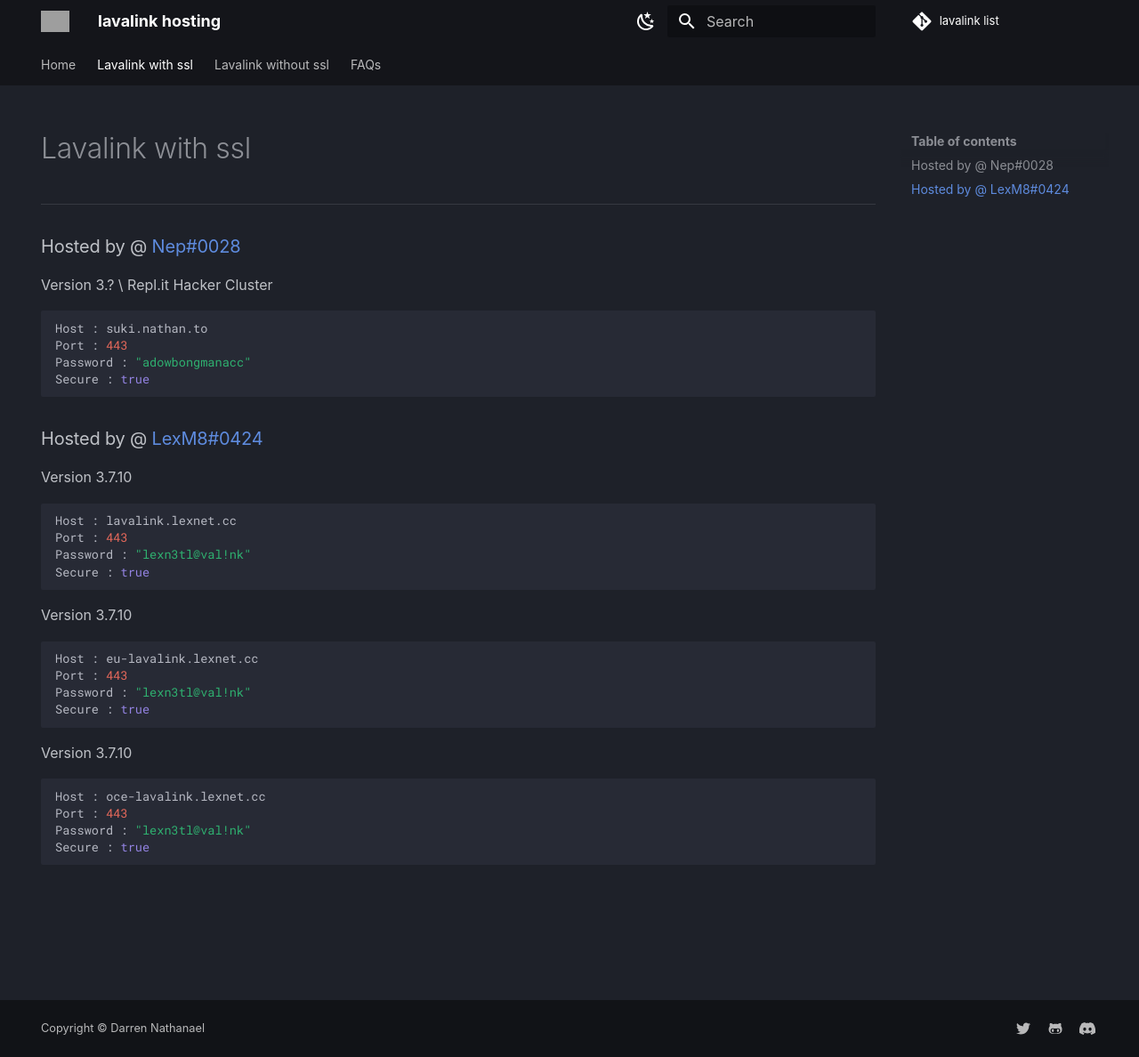
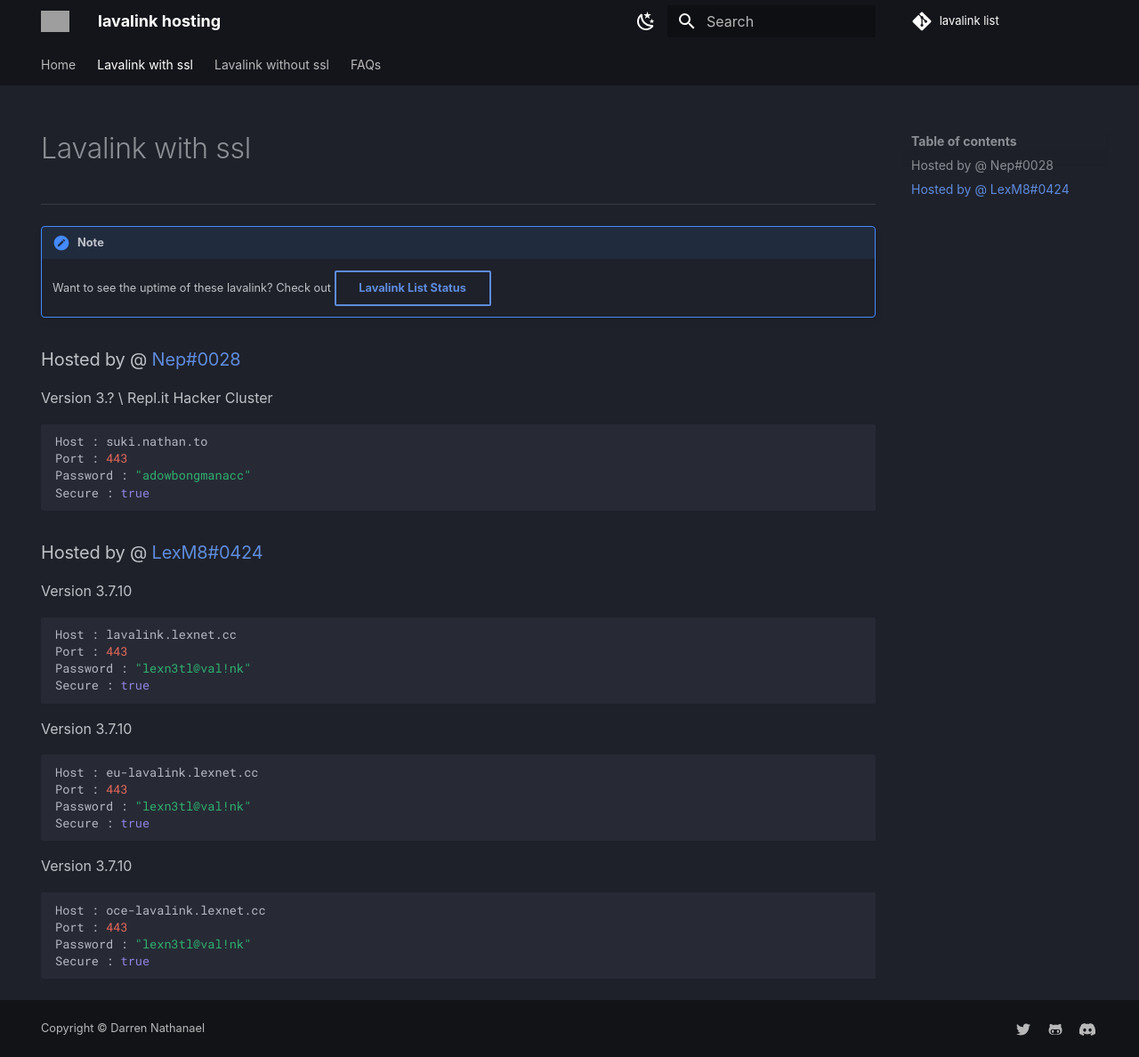
Before and after one commit to DarrenOfficial/lavalink-list, an MkDocs documentation site: the page built from docs/SSL/lavalink-with-ssl.md, in a window 1280 px wide and 1188 px high. Shown: the whole window at 89% size. Built offline with MkDocs 1.6.1 and Material for MkDocs 9.7.7, drawn with Linux system fonts in a browser that asks for light colours; comment, search, counter and statistics services are not loaded; a style sheet for code colours, icons or effects is not loaded; grey boxes are pictures that could not be loaded.

Commit message:
Status Page (#405)
* Formatting

* SSL

* Home

```diff
--- a/docs/SSL/lavalink-with-ssl.md
+++ b/docs/SSL/lavalink-with-ssl.md
@@ -8,7 +8,10 @@ description: SSL Uses Secure WS connection, whilst No SSL uses standard WS. if y
 
 ---
 
+!!! note
 
+    Want to see the uptime of these lavalink? Check out
+    [Lavalink List Status](https://uptime-is.darrennathanael.com/status/lavalink-servers){ .md-button }
 
 ### Hosted by @ [Nep#0028](https://github.com/neptalu0)
 Version 3.? \ Repl.it Hacker Cluster
```
Also changed, not shown: docs/NoSSL/lavalink-without-ssl.md (+1 -1 lines), docs/index.md (+1 -0 lines).
